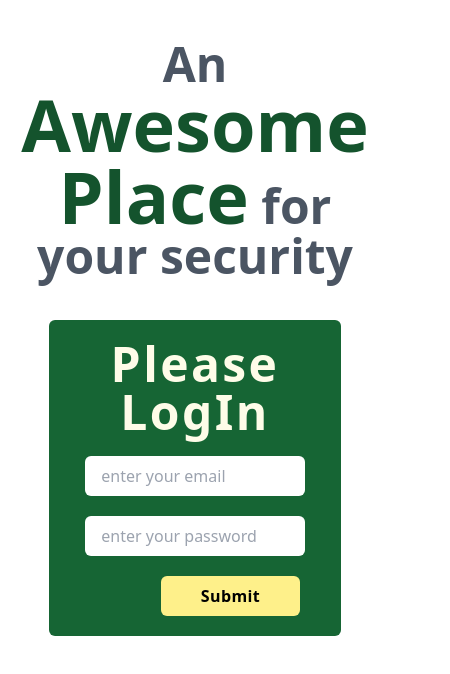
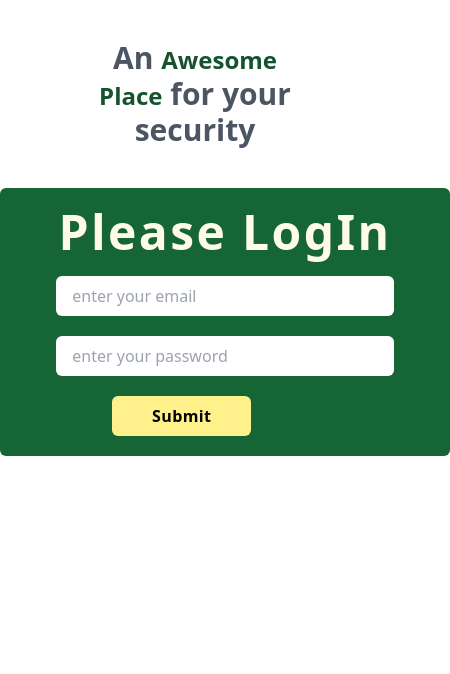
Before and after one commit to sakibhasan-24/vanila-bank, a plain HTML site: page index.html in a window 390 px wide. Shown: the whole page, 450 px wide, since content can reach past the window. Drawn offline with nearby package versions, Linux system fonts and the light colour scheme.

Commit message:
make responsive

```diff
--- a/index.html
+++ b/index.html
@@ -8,13 +8,17 @@
   </head>
   <body>
     <header class="mt-10 mx-auto">
-      <h1 class="text-5xl text-gray-600 text-center font-semibold">
+      <h1
+        class="w-1/2 mx-auto text-3xl md:text-5xl text-gray-600 text-center font-semibold"
+      >
         An
-        <span class="font-bold text-7xl text-green-900">Awesome Place</span> for
-        your security
+        <span class="font-bold text-2xl lg:text-7xl text-green-900"
+          >Awesome Place</span
+        >
+        for your security
       </h1>
     </header>
-    <main class="w-3/4 mt-10 mx-auto">
+    <main class="w-[450px] lg:w-3/4 mt-10 mx-auto">
       <div class="bg-green-800 py-5 rounded-md">
         <h2
           class="text-5xl text-yellow-50 font-extrabold text-center tracking-wider"
```
Also changed, not shown: banking.html (+2 -2 lines).
